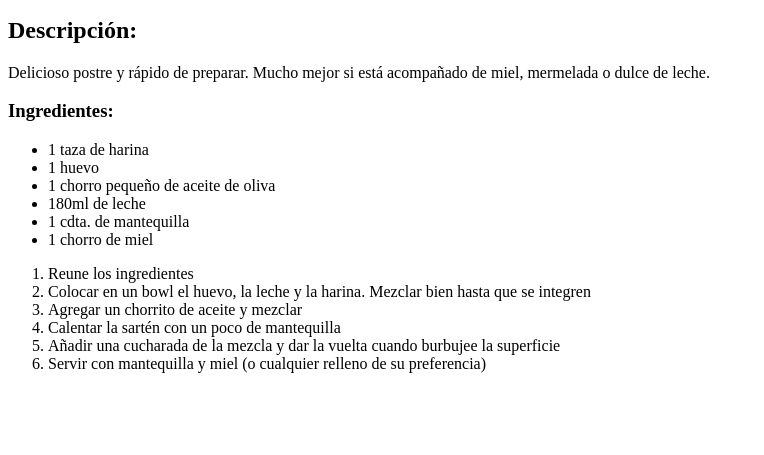
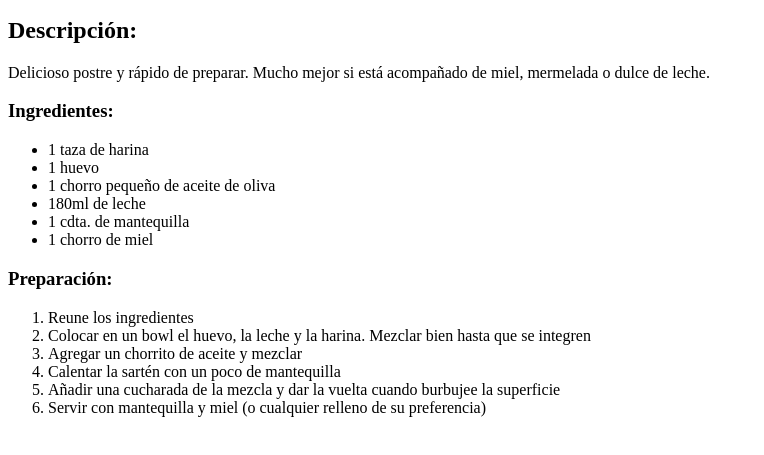
Before and after one commit to cuzzi06/odin-recipes, a plain HTML site: page recipes/panqueques.html in a window 1280 px wide. Shown: the part 101-556 px from the top of the page, without its empty margins (0-764 px from the left). Drawn offline with Linux system fonts and the light colour scheme.

Commit message:
Añade heading preparación en panqueques.html:
Añade un h3 para la sección de preparación luego de la ul de ingredientes

```diff
--- a/recipes/panqueques.html
+++ b/recipes/panqueques.html
@@ -19,6 +19,7 @@
         <li>1 cdta. de mantequilla</li>
         <li>1 chorro de miel</li>
     </ul>
+    <h3>Preparación:</h3>
     <ol>
         <li>Reune los ingredientes</li>
         <li>Colocar en un bowl el huevo, la leche y la harina. Mezclar bien hasta que se integren</li>
```
